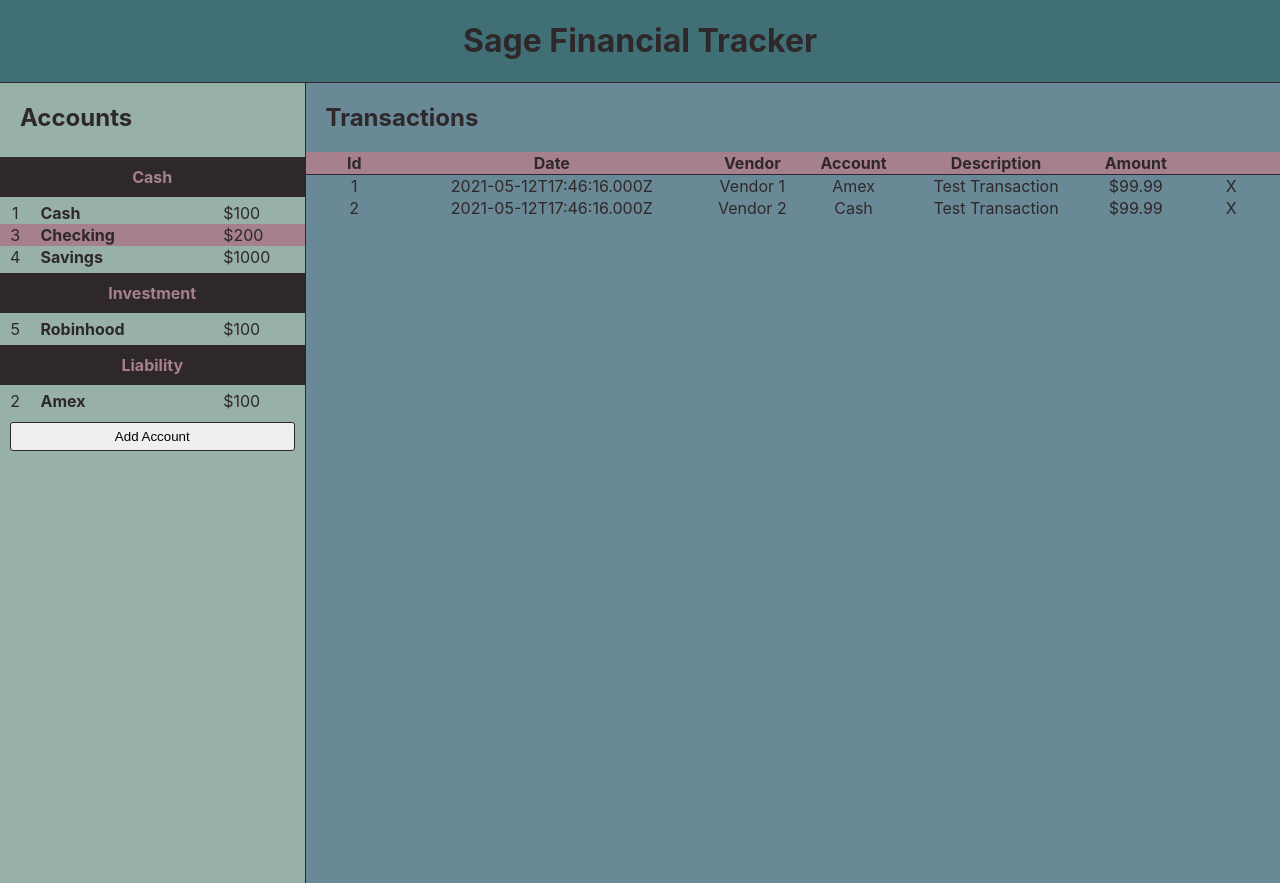
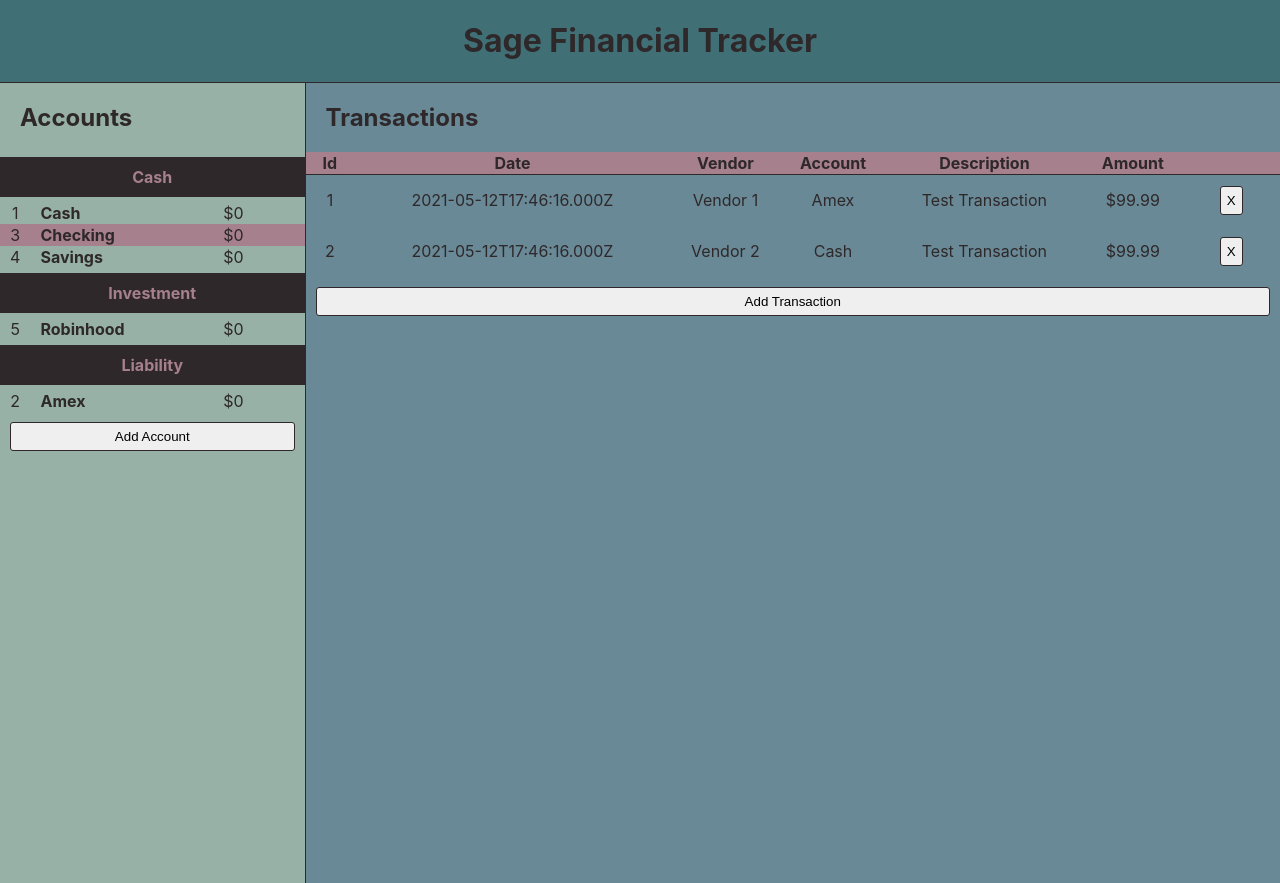
Before and after one commit to rogebrd/sage, a React (Create React App) app in the folder desktop/: page / in a window 1280 px wide. Built offline with nearby package versions, Linux system fonts and the light colour scheme.

Commit message:
Update modal and refactor main page

```diff
--- a/desktop/src/App.js
+++ b/desktop/src/App.js
@@ -1,81 +1,9 @@
-import { AccountTable } from './components/accountTable';
 import './styles/App.scss';
-import { TransactionTable } from './components/transactionTable';
-import { Header } from './components/base/header';
-import { AddAccountModal } from './components/addAccountModal';
-
-const accounts = [
-  {
-    id: 1,
-    name: "Cash",
-    balance: 100.0,
-    type: "Cash"
-  },
-  {
-    id: 2,
-    name: "Amex",
-    balance: 100.0,
-    type: "Liability"
-  },
-  {
-    id: 3,
-    name: "Checking",
-    balance: 200.0,
-    type: "Cash"
-  },
-  {
-    id: 4,
-    name: "Savings",
-    balance: 1000.0,
-    type: "Cash"
-  },
-  {
-    id: 5,
-    name: "Robinhood",
-    balance: 100.0,
-    type: "Investment"
-  },
-];
-
-const transactions = [
-  {
-    id: 1,
-    date: new Date(),
-    vendor: "Vendor 1",
-    account: accounts[1],
-    description: "Test Transaction",
-    amount: 99.99
-  },
-  {
-    id: 2,
-    date: new Date(),
-    vendor: "Vendor 2",
-    account: accounts[0],
-    description: "Test Transaction",
-    amount: 99.99
-  }
-];
+import { HomePage } from './pages/home';
 
 function App() {
   return (
-    <div className="app">
-      <div className="app__header">
-        <h1 className="app__header__text">
-          Sage Financial Tracker
-        </h1>
-      </div>
-      <div className="app__content">
-        <div className="app__content__sidebar">
-          <Header text="Accounts" />
-          <AccountTable accounts={accounts} />
-          <AddAccountModal />
-        </div>
-        <div className="app__content__main">
-          <Header text="Transactions" />
-          <TransactionTable transactions={transactions} />
-        </div>
-      </div>
-    </div >
+    <HomePage />
   );
 }
 
--- a/desktop/src/components/accountTable.tsx
+++ b/desktop/src/components/accountTable.tsx
@@ -16,8 +16,8 @@ export const AccountTable: FunctionComponent<AccountTableProps> = ({ accounts })
             <table>
                 <tbody>
                     {
-                        accounts.filter((account) => (account.type == 'Cash')).map((account) => (
-                            <AccountTableRow account={account} />
+                        accounts.filter((account) => (account.type === 'Cash')).map((account, index) => (
+                            <AccountTableRow key={index} account={account} />
                         ))
                     }
                 </tbody>
@@ -28,8 +28,8 @@ export const AccountTable: FunctionComponent<AccountTableProps> = ({ accounts })
             <table>
                 <tbody>
                     {
-                        accounts.filter((account) => (account.type == 'Investment')).map((account) => (
-                            <AccountTableRow account={account} />
+                        accounts.filter((account) => (account.type === 'Investment')).map((account, index) => (
+                            <AccountTableRow key={index} account={account} />
                         ))
                     }
                 </tbody>
@@ -40,8 +40,8 @@ export const AccountTable: FunctionComponent<AccountTableProps> = ({ accounts })
             <table>
                 <tbody>
                     {
-                        accounts.filter((account) => (account.type == 'Liability')).map((account) => (
-                            <AccountTableRow account={account} />
+                        accounts.filter((account) => (account.type === 'Liability')).map((account, index) => (
+                            <AccountTableRow key={index} account={account} />
                         ))
                     }
                 </tbody>
--- a/desktop/src/components/addAccountModal.tsx
+++ b/desktop/src/components/addAccountModal.tsx
@@ -1,25 +1,33 @@
 import React, { FunctionComponent } from "react";
 import { Modal } from "./base/modal";
 import { Button } from "./base/button";
+import { Account } from "../types/account";
 
 type AddAccountModalProps = {
+    addAccountCallback: Function
 }
 
-export const AddAccountModal: FunctionComponent<AddAccountModalProps> = ({ }) => {
+export const AddAccountModal: FunctionComponent<AddAccountModalProps> = ({ addAccountCallback }) => {
     const [isVisible, setVisibility] = React.useState(false);
     const [newAccountName, setNewAccountName] = React.useState('');
-    const [newAccountType, setNewAccountType] = React.useState('');
+    const [newAccountType, setNewAccountType] = React.useState('Cash');
 
     const addAccount = (event: any) => {
         event.preventDefault()
-        console.log(newAccountName);
+        let newAccount: Account = {
+            id: 10,
+            name: newAccountName,
+            balance: 0.0,
+            type: newAccountType
+        }
+        addAccountCallback(newAccount);
         clearState();
     }
 
     const clearState = () => {
         setVisibility(false);
         setNewAccountName('');
-        setNewAccountType('');
+        setNewAccountType('Cash');
     }
 
     return (
--- /dev/null
+++ b/desktop/src/components/addTransactionModal.tsx
@@ -0,0 +1,74 @@
+import React, { FunctionComponent } from "react";
+import { Modal } from "./base/modal";
+import { Button } from "./base/button";
+import { Account } from "../types/account";
+import { Transaction } from "../types/transaction";
+
+type AddTransactionModalProps = {
+    accounts: Account[],
+    addTransactionCallback: Function
+}
+
+export const AddTransactionModal: FunctionComponent<AddTransactionModalProps> = ({ accounts, addTransactionCallback }) => {
+    const [isVisible, setVisibility] = React.useState(false);
+    const [transactionDate, setTransactionDate] = React.useState(new Date());
+    const [transactionVendor, setTransactionVendor] = React.useState("");
+    const [transactionAccountIndex, setTransactionAccountIndex] = React.useState(0);
+    const [transactionDescription, setTransactionDescription] = React.useState("");
+    const [transactionAmount, setTransactionAmount] = React.useState(0.00);
+
+    const addTransaction = (event: any) => {
+        event.preventDefault()
+        let newTransaction: Transaction = {
+            id: 10,
+            date: transactionDate,
+            vendor: transactionVendor,
+            accountIndex: transactionAccountIndex,
+            description: transactionDescription,
+            amount: transactionAmount
+        }
+        addTransactionCallback(newTransaction);
+        clearState();
+    }
+
+    const clearState = () => {
+        setVisibility(false);
+        setTransactionDate(new Date());
+        setTransactionVendor("");
+        setTransactionAccountIndex(0);
+        setTransactionDescription("");
+        setTransactionAmount(0.00);
+    }
+
+    return (
+        <>
+            <Button text="Add Transaction" onClick={() => setVisibility(true)} />
+            <Modal
+                title="New Transaction"
+                content={
+                    <>
+                        <label>Date: </label>
+                        <input id="transactionDate" type="date" value={transactionDate.toString()} onChange={(change) => setTransactionDate(new Date(change.target.value))}></input>
+                        <label>Vendor: </label>
+                        <input id="transactionVendor" type="text" value={transactionVendor} onChange={(change) => setTransactionVendor(change.target.value)}></input>
+                        <label>Account: </label>
+                        <select id="transactionAccount" value={transactionAccountIndex} onChange={(change) => setTransactionAccountIndex(parseInt(change.target.value))}>
+                            {
+                                accounts.map((account, index) =>
+                                    (<option key={index} value={index}>{account.name}</option>)
+                                )
+                            }
+                        </select>
+                        <label>Description: </label>
+                        <input id="transactionDescription" type="text" value={transactionDescription} onChange={(change) => setTransactionDescription(change.target.value)}></input>
+                        <label>Amount: </label>
+                        <input id="transactionAmount" type="number" value={transactionAmount} onChange={(change) => setTransactionAmount(parseFloat(change.target.value))}></input>
+                    </>
+                }
+                onSubmit={addTransaction}
+                onCancel={clearState}
+                isVisible={isVisible}
+            />
+        </>
+    );
+}
--- a/desktop/src/components/transactionTable.tsx
+++ b/desktop/src/components/transactionTable.tsx
@@ -1,12 +1,16 @@
 import React, { FunctionComponent } from "react";
+import { Account } from "../types/account";
 import { Transaction } from "../types/transaction";
 import "../styles/transactionTable.scss";
+import { Button } from "./base/button";
 
 type TransactionTableProps = {
-    transactions: Transaction[]
+    accounts: Account[],
+    transactions: Transaction[],
+    deleteTransactionCallback: Function
 }
 
-export const TransactionTable: FunctionComponent<TransactionTableProps> = ({ transactions }) => {
+export const TransactionTable: FunctionComponent<TransactionTableProps> = ({ accounts, transactions, deleteTransactionCallback }) => {
     return (
         <table className="transaction-table">
             <thead>
@@ -22,8 +26,8 @@ export const TransactionTable: FunctionComponent<TransactionTableProps> = ({ tra
             </thead>
             <tbody>
                 {
-                    transactions.map((transaction) => (
-                        <tr className="transaction-table__row">
+                    transactions.map((transaction, index) => (
+                        <tr key={index} className="transaction-table__row">
                             <td className="transaction-table__row--id">
                                 {transaction.id}
                             </td>
@@ -34,7 +38,7 @@ export const TransactionTable: FunctionComponent<TransactionTableProps> = ({ tra
                                 {transaction.vendor}
                             </td>
                             <td className="transaction-table__row--account">
-                                {transaction.account.name}
+                                {accounts[transaction.accountIndex].name}
                             </td>
                             <td className="transaction-table__row--description">
                                 {transaction.description}
@@ -43,7 +47,7 @@ export const TransactionTable: FunctionComponent<TransactionTableProps> = ({ tra
                                 ${transaction.amount}
                             </td>
                             <td className="transaction-table__row--delete">
-                                X
+                                <Button text="X" onClick={() => deleteTransactionCallback(index)} />
                             </td>
                         </tr>
                     ))
--- /dev/null
+++ b/desktop/src/pages/home.tsx
@@ -0,0 +1,113 @@
+import React, { FunctionComponent, useEffect, useState } from 'react';
+import { AccountTable } from '../components/accountTable';
+import { AddAccountModal } from '../components/addAccountModal';
+import { Header } from '../components/base/header';
+import { TransactionTable } from '../components/transactionTable';
+import { Transaction } from '../types/transaction';
+import { Account } from '../types/account';
+import { AddTransactionModal } from '../components/addTransactionModal';
+
+export const HomePage: FunctionComponent = () => {
+    const [accounts, setAccounts] = useState<Account[]>([]);
+    const [transactions, setTransactions] = useState<Transaction[]>([]);
+
+    useEffect(() => {
+        let accountTotals = Array(accounts.length).fill(0);
+        transactions.forEach((transaction) => {
+            accountTotals[transaction.accountIndex] = accountTotals[transaction.accountIndex] + transaction.amount;
+        });
+        let newAccounts = Array(accounts.length).fill(null);
+        accounts.forEach((account, index) => {
+            newAccounts[index] = account;
+            newAccounts[index].balance = accountTotals[index];
+        });
+        setAccounts(accounts);
+    }, [accounts, transactions]);
+
+    useEffect(() => {
+        setAccounts([
+            {
+                id: 1,
+                name: "Cash",
+                balance: 0.0,
+                type: "Cash"
+            },
+            {
+                id: 2,
+                name: "Amex",
+                balance: 0.0,
+                type: "Liability"
+            },
+            {
+                id: 3,
+                name: "Checking",
+                balance: 0.0,
+                type: "Cash"
+            },
+            {
+                id: 4,
+                name: "Savings",
+                balance: 0.0,
+                type: "Cash"
+            },
+            {
+                id: 5,
+                name: "Robinhood",
+                balance: 0.0,
+                type: "Investment"
+            },
+        ]);
+        setTransactions([
+            {
+                id: 1,
+                date: new Date(),
+                vendor: "Vendor 1",
+                accountIndex: 1,
+                description: "Test Transaction",
+                amount: 99.99
+            },
+            {
+                id: 2,
+                date: new Date(),
+                vendor: "Vendor 2",
+                accountIndex: 0,
+                description: "Test Transaction",
+                amount: 99.99
+            }
+        ]);
+    }, []);
+
+    const addAccount = (newAccount: Account) => {
+        setAccounts([newAccount].concat(accounts));
+    };
+
+    const addTransaction = (newTransaction: Transaction) => {
+        setTransactions([newTransaction].concat(transactions));
+    };
+
+    const deleteTransaction = (transactionIndex: number) => {
+        setTransactions(transactions.splice(transactionIndex, 1));
+    };
+
+    return (
+        <div className="app">
+            <div className="app__header">
+                <h1 className="app__header__text">
+                    Sage Financial Tracker
+                </h1>
+            </div>
+            <div className="app__content">
+                <div className="app__content__sidebar">
+                    <Header text="Accounts" />
+                    <AccountTable accounts={accounts} />
+                    <AddAccountModal addAccountCallback={addAccount} />
+                </div>
+                <div className="app__content__main">
+                    <Header text="Transactions" />
+                    <TransactionTable accounts={accounts} transactions={transactions} deleteTransactionCallback={deleteTransaction} />
+                    <AddTransactionModal accounts={accounts} addTransactionCallback={addTransaction} />
+                </div>
+            </div>
+        </div>
+    );
+}
--- a/desktop/src/styles/transactionTable.scss
+++ b/desktop/src/styles/transactionTable.scss
@@ -14,7 +14,7 @@
         text-align: center;
 
         &--id {
-            width: 10%;
+            width: 5%;
         }
 
         &--delete {
--- a/desktop/src/types/transaction.tsx
+++ b/desktop/src/types/transaction.tsx
@@ -1,8 +1,10 @@
+import { Account } from './account';
+
 export type Transaction = {
     id: number,
     date: Date,
     vendor: string,
-    account: Account,
+    accountIndex: number,
     description: string,
     amount: number
 }
```
